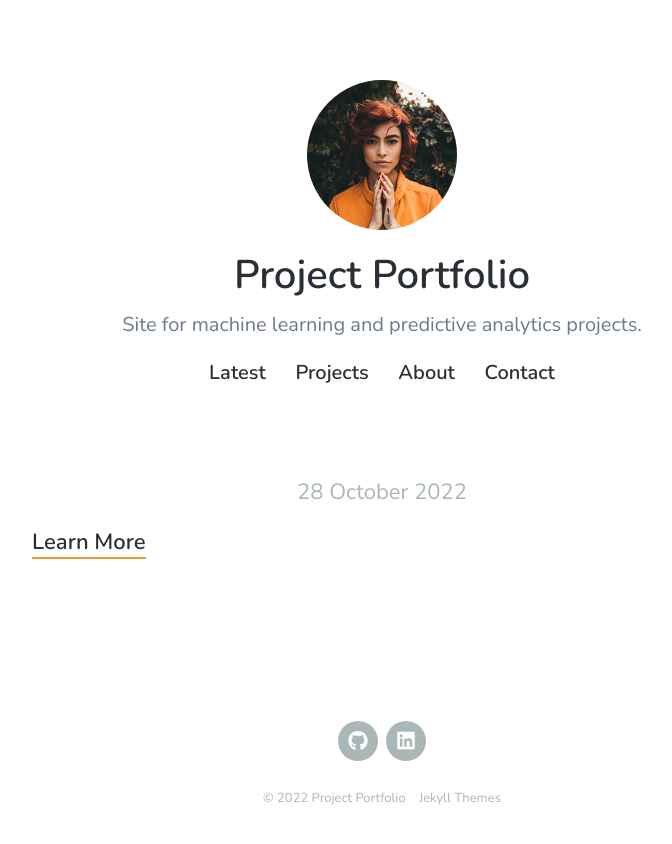
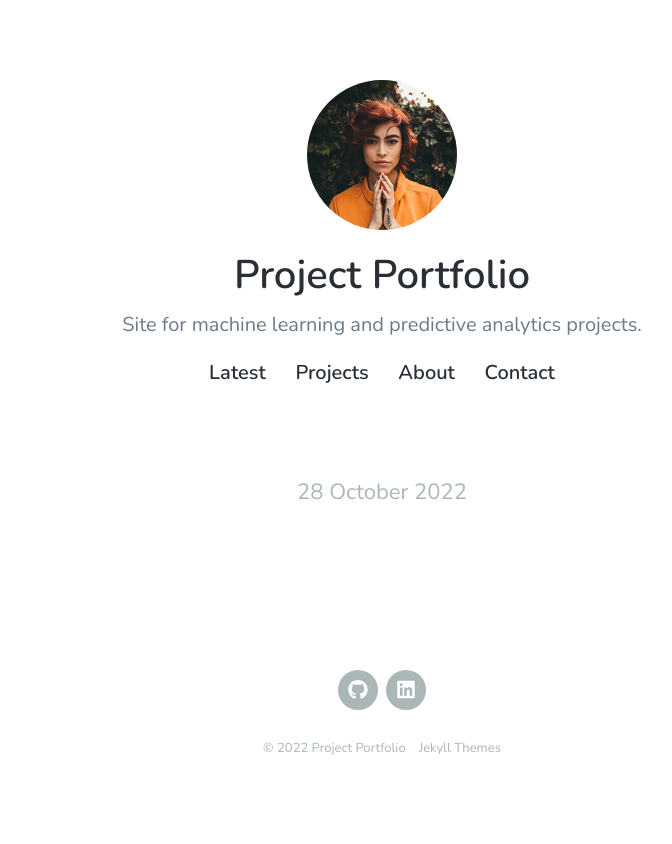
Before and after one commit to franklauder/franklauder.github.io, a Jekyll site: the page built from _posts/2022-11-20-TimeSeries-post.md, in a window 1280 px wide. Shown: the top 844 px of the page, without its empty margins (258-930 px from the left). Built offline with Jekyll 4.4.1, drawn with Linux system fonts in a browser that asks for light colours; nearby versions of some CDN libraries.

```diff
--- a/_posts/2022-11-20-TimeSeries-post.md
+++ b/_posts/2022-11-20-TimeSeries-post.md
@@ -6,4 +6,4 @@ featured_image: ![Seasonality Plot](/images/Seasonal-plot.png)
 excerpt: This post presents a project that used time series analysis for forecasting student Direct Loans.  The purpose of which was to provide support for the budgeting process.
 ---
 
-[Learn More](/assets/Forecasting Federal Direct Loan Disbursements.htm)
+{{[Learn More](/assets/Forecasting Federal Direct Loan Disbursements.htm)}}
```
